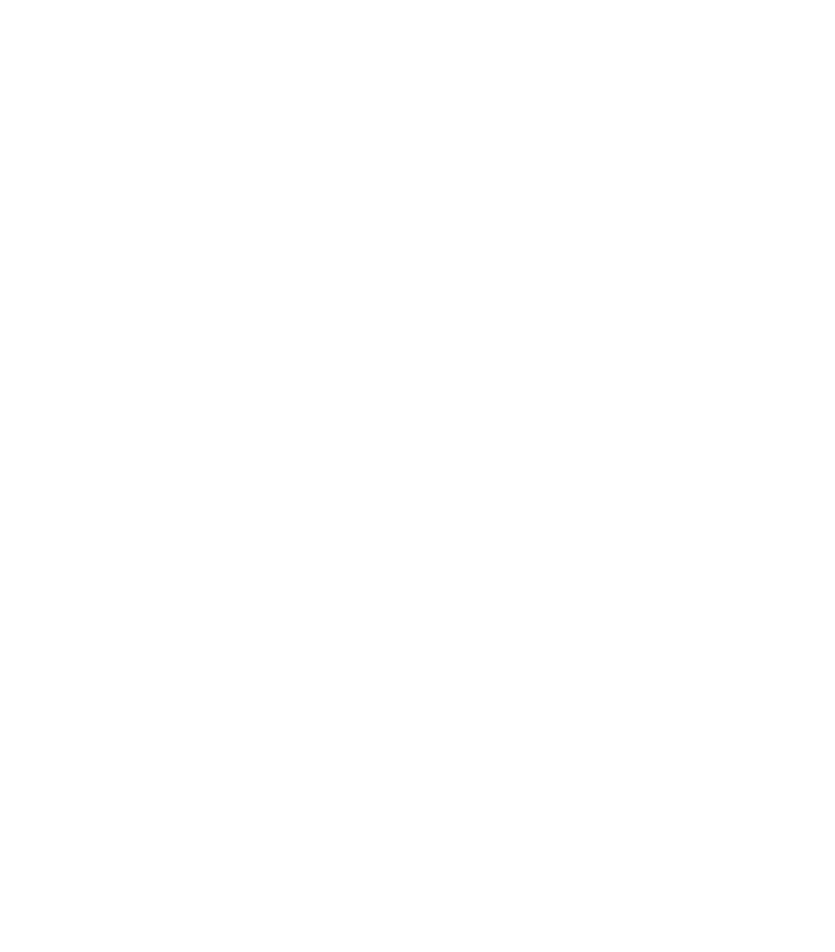
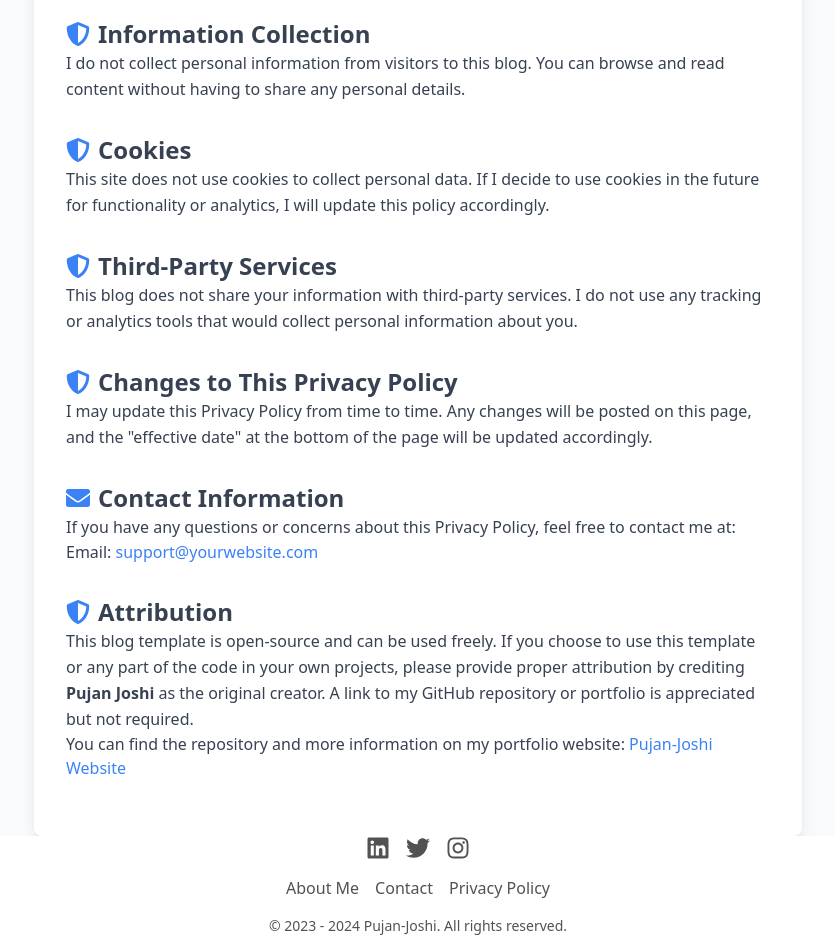
Before and after one commit to pujanjoci/blog-site, a React (Vite) app: page /blog-site/privacy in a window 1280 px wide. Before the commit this address had no page. Shown: the part 260-1212 px from the top of the page, without its empty margins (222-1057 px from the left). Before the commit the page ends 800 px from the top, so only its background shows below. Built offline with nearby package versions, Linux system fonts and the light colour scheme.

Commit message:
Added Privacy Policy

```diff
--- a/src/App.jsx
+++ b/src/App.jsx
@@ -1,17 +1,20 @@
 import React from 'react';
 import { BrowserRouter as Router, Route, Routes } from 'react-router-dom';
+
+import Blog from './pages/Blog';
 import Home from './pages/Home';
+import About from './pages/About';
 import Contact from './pages/Contact';
-import About from './pages/About';
-import Blog from './pages/Blog';
+import PrivacyPolicy from './pages/Privacy';
 
 function App() {
     return (
         <Router basename="/blog-site/">
             <Routes>
                 <Route path="/" element={<Home />} />
+                <Route path="/about" element={<About />} />
                 <Route path="/contact" element={<Contact />} />
-                <Route path="/about" element={<About />} />
+                <Route path="/privacy" element={<PrivacyPolicy />} />
                 <Route path="/blog/:blogId" element={<Blog />} />
             </Routes>
         </Router>
--- a/src/components/Footer.jsx
+++ b/src/components/Footer.jsx
@@ -1,4 +1,5 @@
 import React from 'react';
+import { Link } from 'react-router-dom';
 import { FaLinkedin, FaTwitter, FaInstagram } from 'react-icons/fa';
 
 function Footer() {
@@ -18,9 +19,10 @@
         </div>
 
         <div className="flex space-x-4">
-          <a href="/about" className="hover:underline">About Us</a>
-          <a href="/contact" className="hover:underline">Contact</a>
-          <a href="/privacy" className="hover:underline">Privacy Policy</a>
+          {/* Using Link component for internal navigation */}
+          <Link to="/about" className="hover:underline">About Me</Link>
+          <Link to="/contact" className="hover:underline">Contact</Link>
+          <Link to="/privacy" className="hover:underline">Privacy Policy</Link>
         </div>
 
         <p className="text-sm">&copy; 2023 - {new Date().getFullYear()} Pujan-Joshi. All rights reserved.</p>
--- a/src/pages/About.jsx
+++ b/src/pages/About.jsx
@@ -1,10 +1,28 @@
 import React from 'react';
+import { useNavigate } from 'react-router-dom'; // Import useNavigate from react-router-dom
 import profileImage from '../assets/profile.png';
+import logo from '../assets/logo.png'; // Import the logo image
 import { FaLinkedin, FaGithub, FaTwitter, FaInstagram } from 'react-icons/fa';
 
 const About = () => {
+    const navigate = useNavigate(); // Initialize useNavigate for handling navigation
+
+    // Define handleNavigation function for routing
+    const handleNavigation = (path) => {
+        navigate(path);
+    };
+
     return (
-        <div className="p-8 max-w-lg mx-auto bg-white rounded-lg shadow-lg">
+        <div className="relative flex flex-col items-center mt-3 px-4 md:px-10 space-y-3">
+            {/* Logo Section - Positioned in Top-Left */}
+            <div className="absolute top-4 left-6">
+                <a className="hover:cursor-pointer" onClick={() => handleNavigation('/')}>
+                    <img src={logo} alt="Logo" className="w-8 h-8 md:w-10 md:h-10" />
+                </a>
+            </div>
+
+            {/* Main Content Section */}
+            <div className="p-8 max-w-lg mx-auto bg-white rounded-lg shadow-lg mt-16 md:mt-8">
                 <h1 className="text-3xl font-bold text-center mb-4">About Me</h1>
                 <a href="https://pujan-joshi.com.np" target="_blank" rel="noopener noreferrer">
                     <img
@@ -28,6 +46,7 @@
                     I also like to learn new things.
                 </p>
 
+                {/* Social Links Section */}
                 <div className="flex justify-center space-x-4 mt-6">
                     <a href="https://linkedin.com/in/pujan-joshi-b811071a1/" className="text-gray-500 hover:text-blue-500">
                         <FaLinkedin size={28} />
@@ -50,6 +69,7 @@
                     </a>
                 </p>
             </div>
+        </div>
     );
 };
 
--- a/src/pages/Contact.jsx
+++ b/src/pages/Contact.jsx
@@ -1,6 +1,8 @@
 import { useState } from 'react';
 import { useForm, ValidationError } from '@formspree/react';
 import 'animate.css'; // Import animate.css
+
+import Footer from '../components/Footer';
 
 const ContactForm = () => {
   const [state, handleSubmit] = useForm("mkndyoow");
@@ -35,7 +37,7 @@
   return (
     <form
       onSubmit={onSubmit}
-      className="md:w-[30%] mt-[-10%] mx-auto p-5 bg-white shadow-md rounded-lg"
+      className="md:w-[50%] max-w-[500px] mx-auto p-5 bg-white shadow-md rounded-lg"
     >
       <h1 className="text-2xl font-semibold text-center mb-4">Contact Form</h1>
 
@@ -101,8 +103,15 @@
 
 const Contact = () => {
   return (
-    <div className="flex justify-center items-center h-screen">
-      <ContactForm />
+    <div className="flex flex-col justify-between h-screen">
+      <div className="flex-grow flex justify-center items-center px-4">
+        {/* Form will remain centered with max width */}
+        <div className="w-full">
+          <ContactForm />
+        </div>
+      </div>
+      {/* Footer added here */}
+      <Footer />
     </div>
   );
 };
--- /dev/null
+++ b/src/pages/Privacy.jsx
@@ -0,0 +1,97 @@
+import React from 'react';
+import { FaShieldAlt, FaEnvelope } from 'react-icons/fa';
+
+import Footer from '../components/Footer';
+
+const PrivacyPolicy = () => {
+  return (
+    <div className="min-h-screen bg-gray-50 py-10">
+      <div className="max-w-3xl mx-auto bg-white p-8 shadow-lg rounded-lg">
+        <h1 className="text-4xl font-extrabold text-center text-gray-800 mb-6">Privacy Policy</h1>
+
+        <div className="space-y-8 text-gray-700 pb-6">
+          {/* Introduction Section */}
+          <section>
+            <h2 className="text-2xl font-semibold flex items-center">
+              <FaShieldAlt className="mr-2 text-blue-500" /> Introduction
+            </h2>
+            <p className="leading-relaxed">
+              Welcome to my personal blog! This Privacy Policy explains how I handle any information you may share with me while using my blog. Your privacy is important, and I am committed to protecting it.
+            </p>
+          </section>
+
+          {/* Information Collection Section */}
+          <section>
+            <h2 className="text-2xl font-semibold flex items-center">
+              <FaShieldAlt className="mr-2 text-blue-500" /> Information Collection
+            </h2>
+            <p className="leading-relaxed">
+              I do not collect personal information from visitors to this blog. You can browse and read content without having to share any personal details.
+            </p>
+          </section>
+
+          {/* Cookies Section */}
+          <section>
+            <h2 className="text-2xl font-semibold flex items-center">
+              <FaShieldAlt className="mr-2 text-blue-500" /> Cookies
+            </h2>
+            <p className="leading-relaxed">
+              This site does not use cookies to collect personal data. If I decide to use cookies in the future for functionality or analytics, I will update this policy accordingly.
+            </p>
+          </section>
+
+          {/* Third-Party Services Section */}
+          <section>
+            <h2 className="text-2xl font-semibold flex items-center">
+              <FaShieldAlt className="mr-2 text-blue-500" /> Third-Party Services
+            </h2>
+            <p className="leading-relaxed">
+              This blog does not share your information with third-party services. I do not use any tracking or analytics tools that would collect personal information about you.
+            </p>
+          </section>
+
+          {/* Changes Section */}
+          <section>
+            <h2 className="text-2xl font-semibold flex items-center">
+              <FaShieldAlt className="mr-2 text-blue-500" /> Changes to This Privacy Policy
+            </h2>
+            <p className="leading-relaxed">
+              I may update this Privacy Policy from time to time. Any changes will be posted on this page, and the "effective date" at the bottom of the page will be updated accordingly.
+            </p>
+          </section>
+
+          {/* Contact Information Section */}
+          <section>
+            <h2 className="text-2xl font-semibold flex items-center">
+              <FaEnvelope className="mr-2 text-blue-500" /> Contact Information
+            </h2>
+            <p className="leading-relaxed">
+              If you have any questions or concerns about this Privacy Policy, feel free to contact me at:
+            </p>
+            <p>
+              Email: <a href="mailto:support@yourwebsite.com" className="text-blue-500 hover:underline">support@yourwebsite.com</a>
+            </p>
+          </section>
+
+          {/* Attribution Section */}
+          <section>
+            <h2 className="text-2xl font-semibold flex items-center">
+              <FaShieldAlt className="mr-2 text-blue-500" /> Attribution
+            </h2>
+            <p className="leading-relaxed">
+              This blog template is open-source and can be used freely. If you choose to use this template or any part of the code in your own projects, please provide proper attribution by crediting <strong>Pujan Joshi</strong> as the original creator. A link to my GitHub repository or portfolio is appreciated but not required.
+            </p>
+            <p>
+              You can find the repository and more information on my portfolio website: <a href="https://pujan-joshi.com.np" className="text-blue-500 hover:underline">Pujan-Joshi Website</a>
+            </p>
+          </section>
+        </div>
+      </div>
+
+      {/* Footer Section */}
+      <Footer />
+    </div>
+  );
+};
+
+export default PrivacyPolicy;
```
Lines whose indentation alone changed are shown as unchanged.
